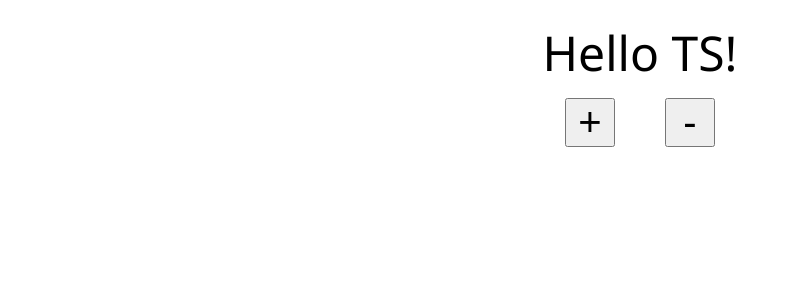
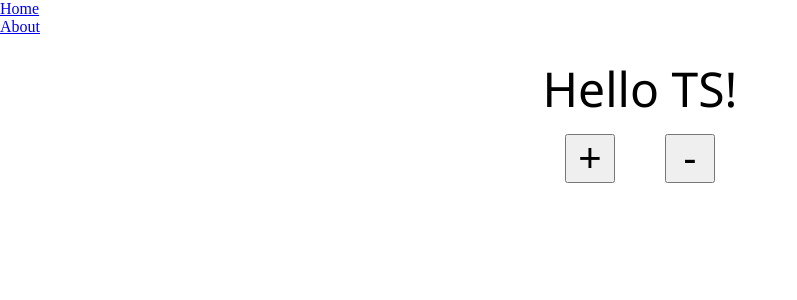
Before and after one commit to LeiJinLiang/ts-react-express-boilerplate, a React app: page /about in a window 1280 px wide. Shown: the top 300 px of the page, without its empty margins (0-797 px from the left). Built offline with nearby package versions, Linux system fonts and the light colour scheme.

Commit message:
add route

```diff
--- a/package.json
+++ b/package.json
@@ -13,12 +13,14 @@
   },
   "dependencies": {
     "@types/react-redux": "^7.1.1",
+    "@types/react-router-dom": "^4.3.4",
     "@types/redux": "^3.6.0",
     "compression": "^1.7.4",
     "express": "^4.17.1",
     "react": "^16.8.6",
     "react-dom": "^16.8.6",
     "react-redux": "^7.1.0",
+    "react-router-dom": "^5.0.1",
     "redux": "^4.0.1"
   },
   "devDependencies": {
--- /dev/null
+++ b/src/client.tsx
@@ -0,0 +1,16 @@
+import * as React from "react";
+import { Link, Route, BrowserRouter as Router } from "react-router-dom";
+import Home from "./components/Home";
+import Hello from "./containers/Hello";
+export const Client = () => (
+  <Router>
+    <p>
+      <Link to="/">Home</Link>
+    </p>
+    <p>
+      <Link to="/about">About</Link>
+    </p>
+    <Route exact path="/" component={Home} />
+    <Route path="/about" component={Hello} />
+  </Router>
+);
--- /dev/null
+++ b/src/components/Home.tsx
@@ -0,0 +1,3 @@
+import * as React from "react";
+const Home = () => <p>Home.</p>;
+export default Home;
--- a/src/main.tsx
+++ b/src/main.tsx
@@ -1,12 +1,12 @@
 import * as React from "react";
 import * as ReactDOM from "react-dom";
-import Hello from "./containers/Hello";
 import { Provider } from "react-redux";
 import { store } from "./store";
+import { Client } from "./client";
 
 ReactDOM.render(
   <Provider store={store}>
-    <Hello />
+    <Client />
   </Provider>,
   document.getElementById("root") as HTMLElement
 );
```
Also changed, not shown: src/asycComponent.tsx (added, +26 -0 lines), 1 other file (tests, documents, lock files or other folders).
